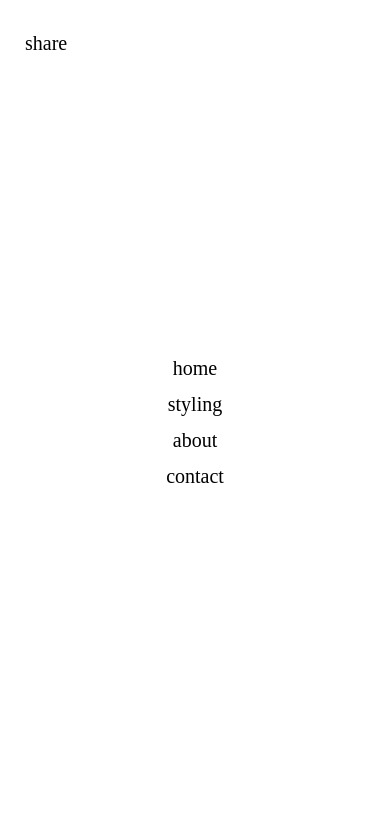
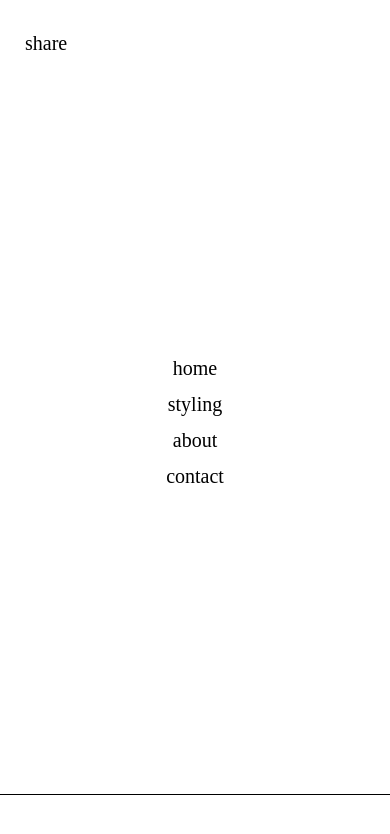
Before and after one commit to eliacorp/aleali, an Angular app: page / in a window 390 px wide. Shown: the top 834 px of the page. Built offline with nearby package versions, Linux system fonts and the light colour scheme; no server answers.

Commit message:
angular 9 + fixed mobile scroll

```diff
--- a/src/app/app.component.html
+++ b/src/app/app.component.html
@@ -4,7 +4,7 @@
 <app-logo></app-logo>
 <app-logotype></app-logotype>
 
-<div class="pop" (click)="_globalService.toggleNav()" *xs>
+<div class="pop" (click)="_globalService.toggleNav()">
 </div>
 
 <app-nav></app-nav>
--- a/src/app/shared/match-media.service.ts
+++ b/src/app/shared/match-media.service.ts
@@ -1,7 +1,7 @@
 import { Injectable } from '@angular/core';
 
 @Injectable()
-export class MatchMediaService{
+export class MatchMediaService {
     constructor()
     {
 
--- a/src/app/shared/prismic.service.ts
+++ b/src/app/shared/prismic.service.ts
@@ -1,8 +1,6 @@
-import { Injectable } from '@angular/core'
+import { Injectable } from '@angular/core';
 import { HttpClient } from '@angular/common/http';
-// import {Feed} from './feed';
 import {Observable} from 'rxjs';
-import { map } from 'rxjs/operators';
 
 @Injectable()
 export class PrismicService {
@@ -36,10 +34,10 @@ export class PrismicService {
 //     .catch(this.handleError);
 // }
 
- private handleError(error: Response){
-  console.log("error", error);
-  return Observable.throw(error.json().error || 'Server error');
-}
+//  private handleError(error: Response){
+//   console.log("error", error);
+//   return Observable.throw(error.json().error || 'Server error');
+// }
 
 // this.configService.getConfig()
 //   .subscribe((data: Config) => this.config = {
--- a/src/app/shared/shared.module.ts
+++ b/src/app/shared/shared.module.ts
@@ -14,7 +14,7 @@ import {YoutubeEmbedPipe} from './youtubeEmbed.pipe';
     SafePipe,
     YoutubeEmbedPipe
   ],
-  providers:[PrismicService, GlobalService, MatchMediaService],
+  providers:[MatchMediaService, PrismicService, GlobalService],
   imports:[CommonModule],
   exports:[
     CommonModule,
--- a/src/app/styles/general.scss
+++ b/src/app/styles/general.scss
@@ -141,6 +141,10 @@ h2{
 main {
     padding: 0 0px;
     min-height: 300px;
+    @include respond-to(phone){
+      height:100vh;
+      overflow:scroll;
+    }
 
     /* side form */
     .view-side-form {
--- a/src/polyfills.ts
+++ b/src/polyfills.ts
@@ -41,8 +41,7 @@
 
 
 /** Evergreen browsers require these. **/
-import 'core-js/es6/reflect';
-import 'core-js/es7/reflect';
+
 
 
 /** ALL Firefox browsers require the following to support `@angular/animation`. **/
```
Also changed, not shown: src/app/shared.module.ts (deleted, +0 -22 lines), 19 other files (tests, documents, lock files or other folders).
